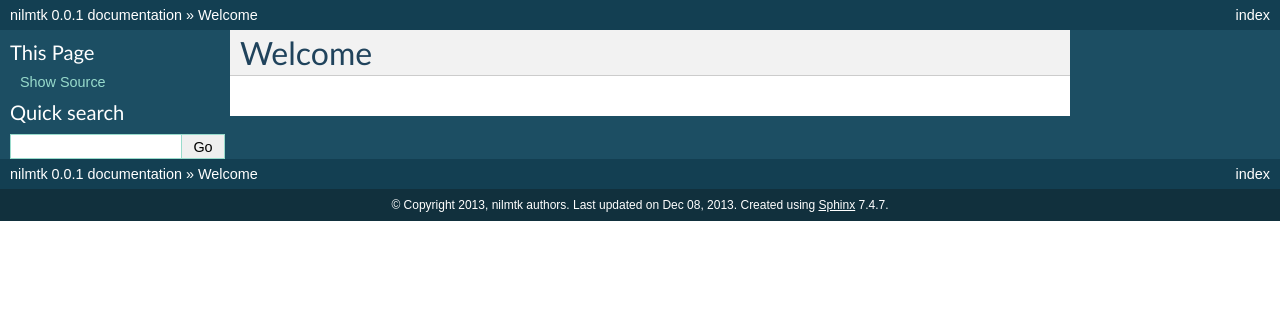
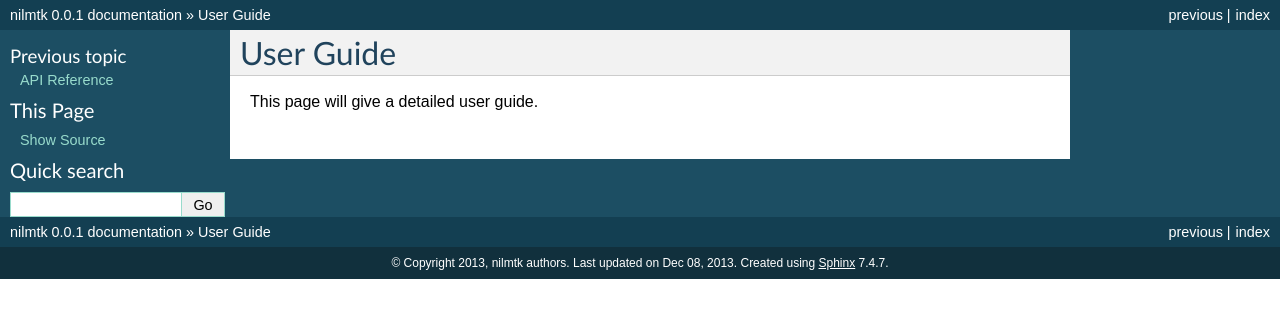
Before and after one commit to nilmtk/nilmtk, a Sphinx documentation site: the page built from docs/source/userguide.rst, in a window 1280 px wide. Shown: the top 318 px of the page. Built offline with Sphinx 7.4.7, drawn with Linux system fonts in a browser that asks for light colours.

```diff
--- a/docs/source/index.rst
+++ b/docs/source/index.rst
@@ -11,6 +11,7 @@ Detailed
 
 
    api
+   userguide
 
 
 
--- a/docs/source/userguide.rst
+++ b/docs/source/userguide.rst
@@ -1,2 +1,4 @@
-Welcome
--------
+User Guide
+----------
+
+This page will give a detailed user guide.
```
Also changed, not shown: docs/source/api.rst (+11 -0 lines).
